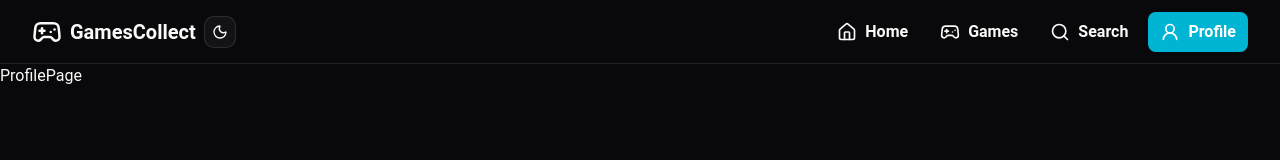
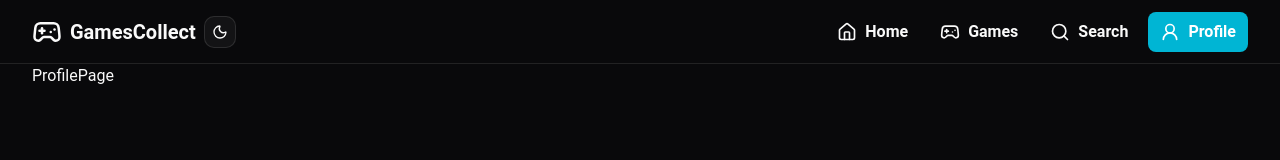
Before and after one commit to tomab23/GamesCollect, a React (Vite) app: page /profile in a window 1280 px wide. Shown: the top 160 px of the page. Built offline with nearby package versions, Linux system fonts and the light colour scheme.

Commit message:
add classname contenu

```diff
--- a/src/index.css
+++ b/src/index.css
@@ -127,3 +127,11 @@
     @apply font-sans;
     }
 }
+
+@layer components {
+    /* FOR CONTENU OF THE PAGE */
+      .contenu {
+        @apply h-full max-w-7xl mx-auto px-4 sm:px-6 lg:px-8;
+        /* h-full max-w-screen-lg mx-auto px-4 sm:px-6 lg:px-8 */
+        }
+    }
--- a/src/pages/GamesPage.tsx
+++ b/src/pages/GamesPage.tsx
@@ -1,6 +1,6 @@
 const GamesPage = () => {
   return (
-    <div>GamesPage</div>
+    <div className="contenu">GamesPage</div>
   )
 }
 
--- a/src/pages/HomePage.tsx
+++ b/src/pages/HomePage.tsx
@@ -1,7 +1,7 @@
 
 const HomePage = () => {
   return (
-    <div>HomePage</div>
+    <div className="contenu">HomePage</div>
   )
 }
 
--- a/src/pages/ProfilePage.tsx
+++ b/src/pages/ProfilePage.tsx
@@ -1,7 +1,7 @@
 
 const ProfilePage = () => {
   return (
-    <div>ProfilePage</div>
+    <div className="contenu">ProfilePage</div>
   )
 }
 
--- a/src/pages/SearchPage.tsx
+++ b/src/pages/SearchPage.tsx
@@ -1,6 +1,6 @@
 const SearchPage = () => {
   return (
-    <div>SearchPage</div>
+    <div className="contenu">SearchPage</div>
   )
 }
 
```
Also changed, not shown: src/pages/auth/AuthPage.tsx (renamed from src/pages/AuthPage.tsx).
